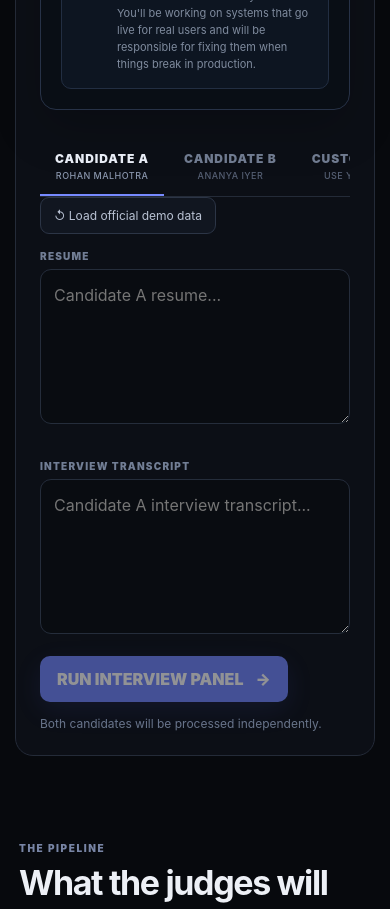
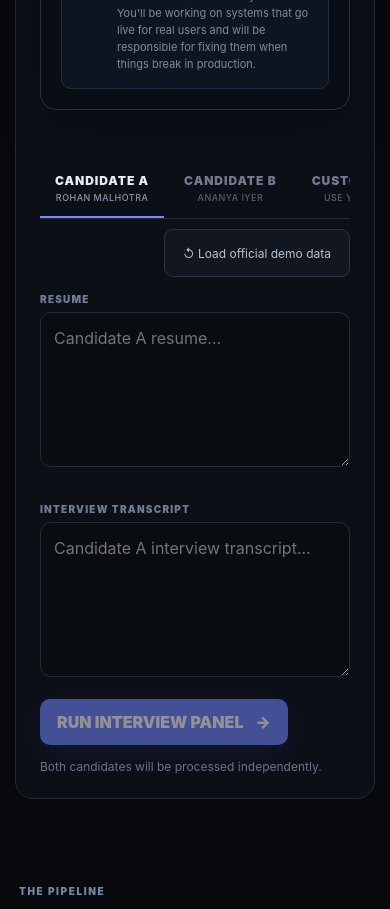
Before and after one commit to AyushLokhande/VeriHire, a Next.js app: page / in a window 390 px wide. Shown: the part 1900-2809 px from the top of the page. Built offline with nearby package versions, Linux system fonts and the light colour scheme.

Commit message:
Fix confidence percentage

```diff
--- a/app/globals.css
+++ b/app/globals.css
@@ -4033,3 +4033,99 @@ button {
 .permanent-job .job-section > p {
   color: #c4ccd8 !important;
 }
+/* =========================================================
+   CANDIDATE TABS + DEMO BUTTON
+   ========================================================= */
+
+.candidate-controls {
+  width: 100%;
+  display: flex !important;
+  align-items: center !important;
+  justify-content: space-between !important;
+  gap: 24px;
+  box-sizing: border-box;
+}
+
+.candidate-controls .candidate-tabs {
+  flex: 1 !important;
+  min-width: 0;
+  display: flex !important;
+  align-items: stretch !important;
+  justify-content: flex-start !important;
+  margin-top: 22px;
+}
+
+.candidate-controls .demo-button {
+  flex-shrink: 0 !important;
+  display: inline-flex !important;
+  align-items: center !important;
+  justify-content: center !important;
+  margin: 22px 0 0 !important;
+  height: 48px;
+  padding: 0 18px !important;
+  white-space: nowrap;
+  background: #111620 !important;
+  border: 1px solid #2c3546 !important;
+  border-radius: 9px !important;
+  color: #b9c2d3 !important;
+  font-size: 12px !important;
+}
+
+.candidate-controls .demo-button:hover {
+  background: #171d29 !important;
+  border-color: #3b465c !important;
+  color: #e8ecf5 !important;
+}
+
+/* =========================================================
+   AGENT HEADER + STATUS BADGE
+   ========================================================= */
+
+.agent-top {
+  display: flex;
+  align-items: flex-start;
+  justify-content: space-between;
+  gap: 16px;
+  width: 100%;
+}
+
+.badge {
+  position: static !important;
+  transform: none !important;
+  display: inline-flex;
+  align-items: center;
+  justify-content: center;
+  flex-shrink: 0;
+  min-height: 40px;
+  padding: 8px 14px;
+  border: 1px solid #30394a;
+  border-radius: 999px;
+  background: transparent;
+  color: #7e8aa0;
+  font-size: 10px;
+  font-weight: 900;
+  letter-spacing: 0.1em;
+  white-space: nowrap;
+}
+
+/* =========================================================
+   RESPONSIVE
+   ========================================================= */
+
+@media (max-width: 800px) {
+  .candidate-controls {
+    flex-direction: column !important;
+    align-items: stretch !important;
+    gap: 10px;
+  }
+
+  .candidate-controls .candidate-tabs {
+    width: 100% !important;
+    margin-top: 22px;
+  }
+
+  .candidate-controls .demo-button {
+    align-self: flex-end !important;
+    margin-top: 0 !important;
+  }
+}
--- a/app/page.tsx
+++ b/app/page.tsx
@@ -321,8 +321,9 @@ function AgentCard({
           </div>
         </div>
 
-        <span className="badge">
-          INDEPENDENT
+        <span className="agent-status">
+
+
         </span>
       </div>
 
```
